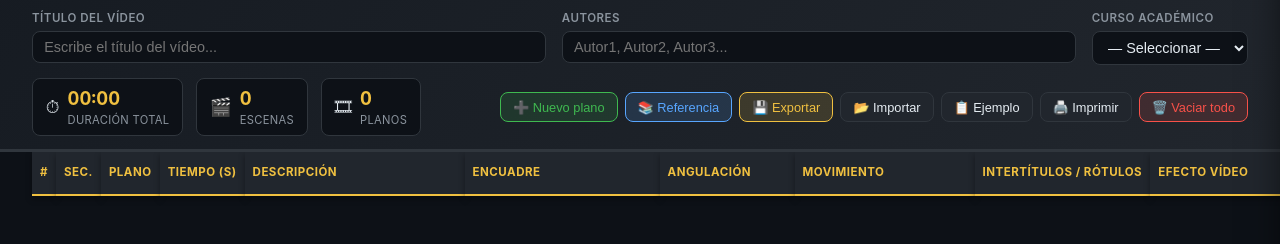
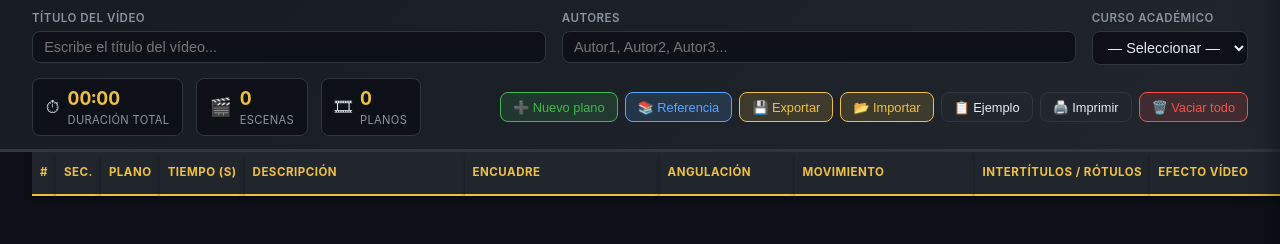
Before and after one commit to danloi2/guion-tecnico, a plain HTML site: page index.html in a window 1280 px wide. Shown: the part 63-307 px from the top of the page. Drawn offline with Linux system fonts and the light colour scheme.

Commit message:
style: match import button styling with export button

```diff
--- a/index.html
+++ b/index.html
@@ -1172,7 +1172,7 @@ tr.drag-over-bottom td {
       <button class="btn btn-primary" onclick="addShot()" data-i18n="btnAddShot" data-i18n-title="titleAddShot" title="Añadir un nuevo plano al final">➕ Nuevo plano</button>
       <button class="btn btn-accent" onclick="toggleDrawer()" data-i18n="btnReference" data-i18n-title="titleReference" title="Ver información de referencia">📚 Referencia</button>
       <button class="btn btn-gold" onclick="exportJSON()" data-i18n="btnExport" data-i18n-title="titleExport" title="Descargar proyecto como archivo JSON">💾 Exportar</button>
-      <button class="btn" onclick="importJSON()" data-i18n="btnImport" data-i18n-title="titleImport" title="Importar proyecto desde archivo JSON">📂 Importar</button>
+      <button class="btn btn-gold" onclick="importJSON()" data-i18n="btnImport" data-i18n-title="titleImport" title="Importar proyecto desde archivo JSON">📂 Importar</button>
       <button class="btn" onclick="loadExample()" data-i18n="btnExample" data-i18n-title="titleExample" title="Cargar guión de ejemplo">📋 Ejemplo</button>
       <button class="btn" onclick="window.print()" data-i18n="btnPrint" data-i18n-title="titlePrint" title="Imprimir el guión técnico">🖨️ Imprimir</button>
       <button class="btn btn-danger" onclick="confirmClear()" data-i18n="btnClear" data-i18n-title="titleClear" title="Eliminar todos los datos">🗑️ Vaciar todo</button>
```
